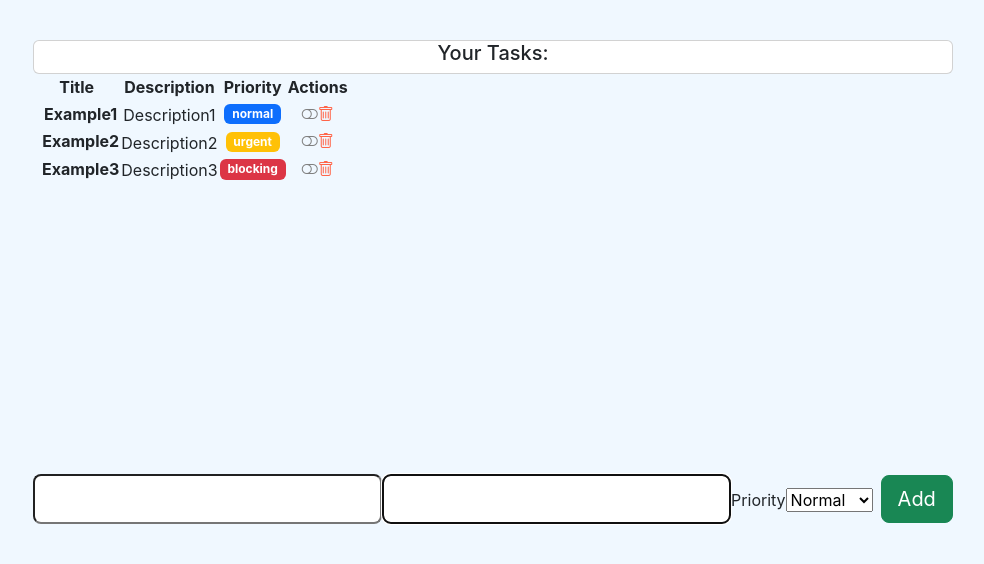
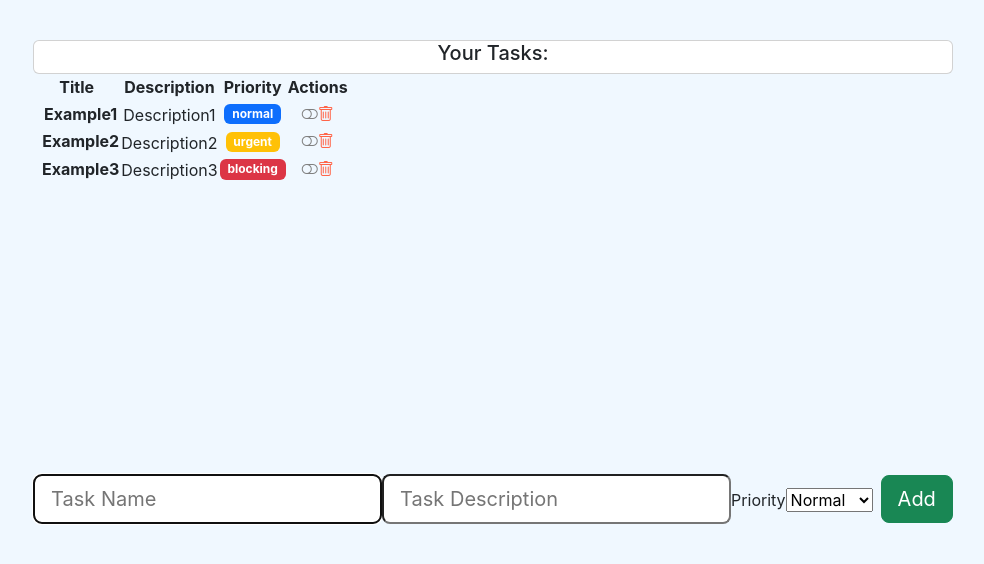
Before and after one commit to MarianoMasondo/React-Review, a React (Create React App) app: page / in a window 1280 px wide. Shown: the top 564 px of the page, without its empty margins (147-1131 px from the left). Built offline with nearby package versions, Linux system fonts and the light colour scheme.

Commit message:
Create task finished

```diff
--- a/src/components/container/task_list.jsx
+++ b/src/components/container/task_list.jsx
@@ -80,7 +80,7 @@ const TaskListComponent = () => {
         </table>
         </div>
       </div>
-        <TaskForm></TaskForm>
+        <TaskForm add={addTask}></TaskForm>
     </div>
   );
 };
--- a/src/components/pure/forms/taskForm.jsx
+++ b/src/components/pure/forms/taskForm.jsx
@@ -3,7 +3,7 @@ import PropTypes from 'prop-types'
 import { LEVELS } from '../../../models/levels.enum';
 import { Task } from '../../../models/task.class';
 
-const TaskForm = (add) => {
+const TaskForm = ({add}) => {
 
     const nameRef = useRef('');
     const descriptionRef = useRef('');
@@ -23,8 +23,8 @@ const TaskForm = (add) => {
     return (
         <form onSubmit={addTask} className='d-flex justify-content-center align-items-center mb-4'>
         <div className='form-outline flex-fill'>
-        <input ref={nameRef} id='inputName' type='text' className='form-control-lg' required autoFocus />
-        <input ref={descriptionRef} id='inputDescription' type='text' className='form-control-lg' required autoFocus />
+        <input ref={nameRef} id='inputName' type='text' className='form-control-lg' required autoFocus placeholder='Task Name'/>
+        <input ref={descriptionRef} id='inputDescription' type='text' className='form-control-lg' required placeholder='Task Description' />
         <label htmlFor='selectLevel' className='sr-only'>Priority</label>
         <select ref={levelRef} defaultValue={LEVELS.NORMAL} id='selectLevel'>
         <option value={LEVELS.NORMAL}>
```
